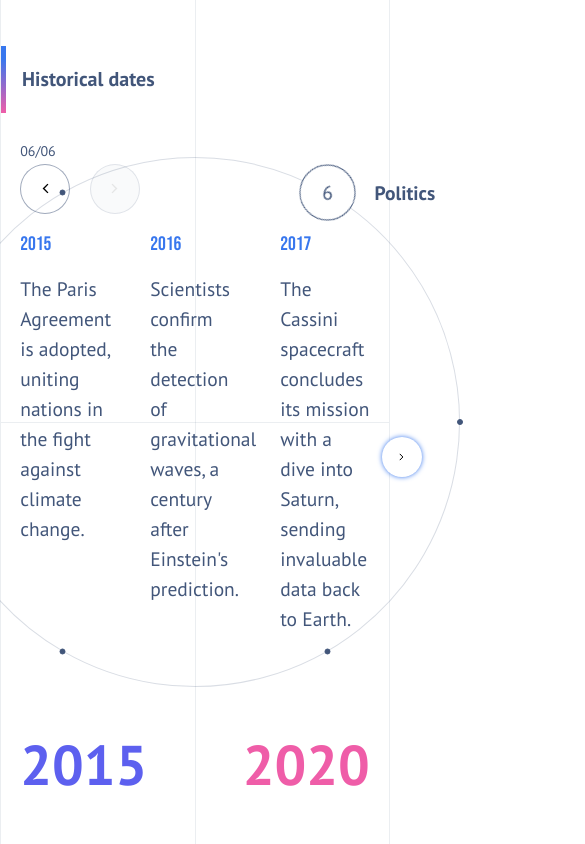
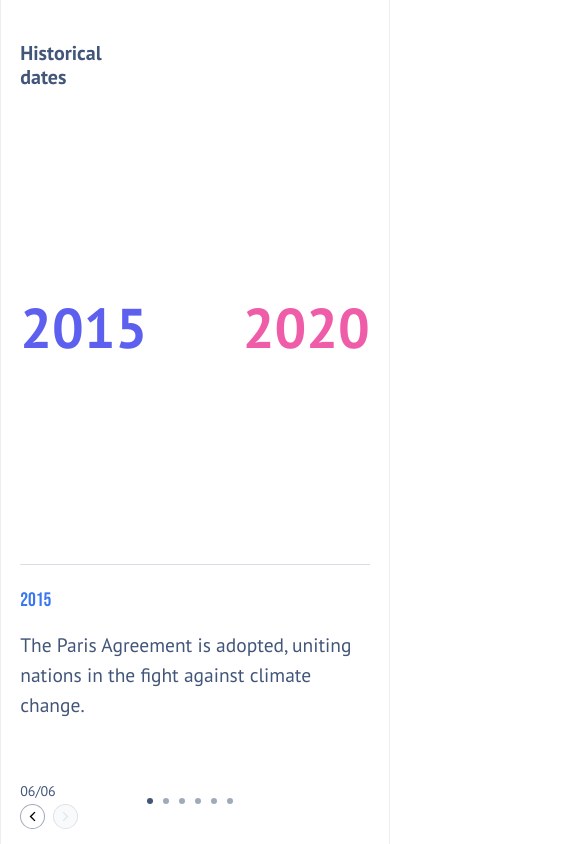
Before and after one commit to NikolaYK2/historical-dates, a React app: page / in a window 390 px wide. Shown: the whole page, 585 px wide, since content can reach past the window. Built offline with nearby package versions, Linux system fonts and the light colour scheme.

Commit message:
style: add media

```diff
--- a/src/feachers/ui/main/Main.module.scss
+++ b/src/feachers/ui/main/Main.module.scss
@@ -1,3 +1,5 @@
+@use "@/assets/style/viewports" as viewports;
+
 .main {
   display: flex;
   justify-content: center;
@@ -9,7 +11,8 @@
 .container {
   position: relative;
   display: flex;
-  flex-direction: column-reverse;
+  flex-direction: column;
+  justify-content: space-between;
   max-width: 1440px;
   width: 100%;
   height: 100%;
@@ -25,7 +28,11 @@
     width: 100%;
     height: 1px;
     background: var(--c-dark-42-10);
+    @media (max-width: viewports.$viewportTablet) {
+      display: none;
+    }
   }
+
   &:after {
     content: '';
     position: absolute;
@@ -34,11 +41,14 @@
     width: 1px;
     height: 100%;
     background: var(--c-dark-42-10);
+    @media (max-width: viewports.$viewportTablet) {
+      display: none;
+    }
   }
 }
 
 .h1 {
-  position: absolute;
+  position: relative;
   display: flex;
   align-items: center;
   margin: min(11.83%, 170px) 0 0 0;
@@ -46,6 +56,11 @@
   left: 0;
   padding: 0 0 0 min(5.433%, 78px);
   max-width: 353px;
+  @media (max-width: viewports.$viewportMobile) {
+    width: 123px;
+    line-height: 24px !important;
+    padding: 0;
+  }
 
   &:before {
     position: absolute;
@@ -55,5 +70,17 @@
     width: 5px;
     height: 100%;
     background: linear-gradient(var(--c-medium-38) 19%, var(--c-err-EF) 100%);
+    @media (max-width: viewports.$viewportMobile) {
+      display: none;
+    }
   }
 }
+
+.blockItem {
+  display: flex;
+  flex-direction: column;
+
+  @media (max-width: viewports.$viewportMobile) {
+    flex-direction: column-reverse;
+  }
+}
--- a/src/feachers/ui/main/Main.tsx
+++ b/src/feachers/ui/main/Main.tsx
@@ -20,7 +20,7 @@
         <SpinnerNav spinnerInterval={currentIntervalIndex} item={intervals} setDateDisplay={setDateDisplay} />
         <DateDisplay date={dateDisplay} />
 
-        <section>
+        <section className={s.blockItem}>
           <Pagination intervals={currentIntervalIndex} setIndexIntervals={setCurrentIntervalIndex} />
           <Slider slides={dateData[dateDisplay]} />
         </section>
--- a/src/feachers/ui/main/pagination/Pagination.module.scss
+++ b/src/feachers/ui/main/pagination/Pagination.module.scss
@@ -1,5 +1,12 @@
+@use "@/assets/style/viewports" as viewports;
+
 .container {
   display: block;
+  z-index: 100;
+  @media (max-width: viewports.$viewportMobile) {
+    margin: -35px 0 0 0;
+  }
+
 }
 
 .num {
@@ -33,6 +40,14 @@
       background: var(--c-dark-42-10);
       opacity: 0.3;
     }
+
+    @media (max-width: viewports.$viewportMobile) {
+      width: 25px;
+      height: 25px;
+      &:first-child {
+        margin: 0 8px 0 0;
+      }
+    }
   }
 }
 
--- a/src/feachers/ui/main/slider/Slider.module.scss
+++ b/src/feachers/ui/main/slider/Slider.module.scss
@@ -1,12 +1,19 @@
+@use "@/assets/style/viewports" as viewports;
+
 .container {
   position: relative;
 
   .swiper {
-    padding: 0 0 50px;
+    padding: 0 0 3.8%;
   }
 
   .swiperBlock {
     cursor: pointer;
+    @media (max-width: viewports.$viewportMobile) {
+      padding: 20px 0 78px;
+      border-top: 1px solid var(--c-dark-42-20);
+    }
+
     .year {
       margin: 0 0 15px;
       color: var(--c-medium-38);
@@ -27,6 +34,10 @@
     z-index: 100;
     opacity: 1;
     transition: opacity 0.3s ease;
+
+    @media (max-width: viewports.$viewportTablet) {
+      display: none;
+    }
   }
 
   :global(.swiperPrev) {
@@ -42,7 +53,44 @@
     pointer-events: none;
     transition: opacity 0.3s ease;
   }
-  .nextBtn{
+
+  :global(.swiper-pagination) {
+    position: static;
+    bottom: 32px;
+    left: 0;
+    display: flex;
+    justify-content: center;
+    width: 100%;
+    margin: 0 auto;
+    @media (min-width: viewports.$viewportTablet) {
+      display: none;
+    }
+
+  }
+
+  :global(.bullet) {
+    display: flex;
+    border-radius: 50%;
+    width: 6px;
+    height: 6px;
+    margin: 0 10px 0 0;
+    background: var(--c-dark-42-50);
+  }
+
+  :global(.bulletActive) {
+    background: var(--c-dark-42);
+  }
+
+  :global(.swiper-slide) {
+    opacity: 0.1;
+    transition: opacity 1s ease;
+  }
+
+  :global(.swiper-slide.swiper-slide-visible) {
+    opacity: 1;
+  }
+
+  .nextBtn {
     transform: rotate(180deg);
   }
 }
--- a/src/feachers/ui/main/slider/Slider.tsx
+++ b/src/feachers/ui/main/slider/Slider.tsx
@@ -1,6 +1,6 @@
 import React from "react";
 // import Swiper core and required modules
-import { Navigation } from "swiper/modules";
+import { Navigation, Pagination } from "swiper/modules";
 
 import { Swiper, SwiperSlide } from "swiper/react";
 // Import Swiper styles
@@ -20,16 +20,31 @@
   return (
     <div className={s.container}>
       <Swiper
-        modules={[Navigation]}
-        spaceBetween={40}
-        slidesPerView={3}
+        modules={[Navigation, Pagination]}
+        watchSlidesProgress={true}
+        slideVisibleClass="swiper-slide-visible"
         navigation={{
           prevEl: ".swiperPrev",
           nextEl: ".swiperNext",
           disabledClass: "swiperDisabled",
         }}
+        pagination={{
+          modifierClass: ".swiper-pagination",
+          bulletClass: "bullet",
+          bulletActiveClass: "bulletActive",
+          clickable: true,
+        }}
+        breakpoints={{
+          0: {
+            slidesPerView: 1,
+            spaceBetween: 5,
+          },
+          910: {
+            slidesPerView: 3,
+            spaceBetween: 40,
+          },
+        }}
         className={clsx(s.swiper)}
-        pagination={{ clickable: true }}
         scrollbar={{ draggable: true }}
       >
         {slides.map((slide) => (
--- a/src/feachers/ui/main/spinnerNav/SpinnerNav.module.scss
+++ b/src/feachers/ui/main/spinnerNav/SpinnerNav.module.scss
@@ -1,3 +1,5 @@
+@use "@/assets/style/viewports" as viewports;
+
 .circularNav {
   position: absolute;
   left: 50%;
@@ -8,6 +10,9 @@
   border-radius: 50%;
   transform: translate(-50%, -50%);
   z-index: 100;
+  @media (max-width: viewports.$viewportTablet) {
+    display: none;
+  }
 }
 
 .circul {
```
